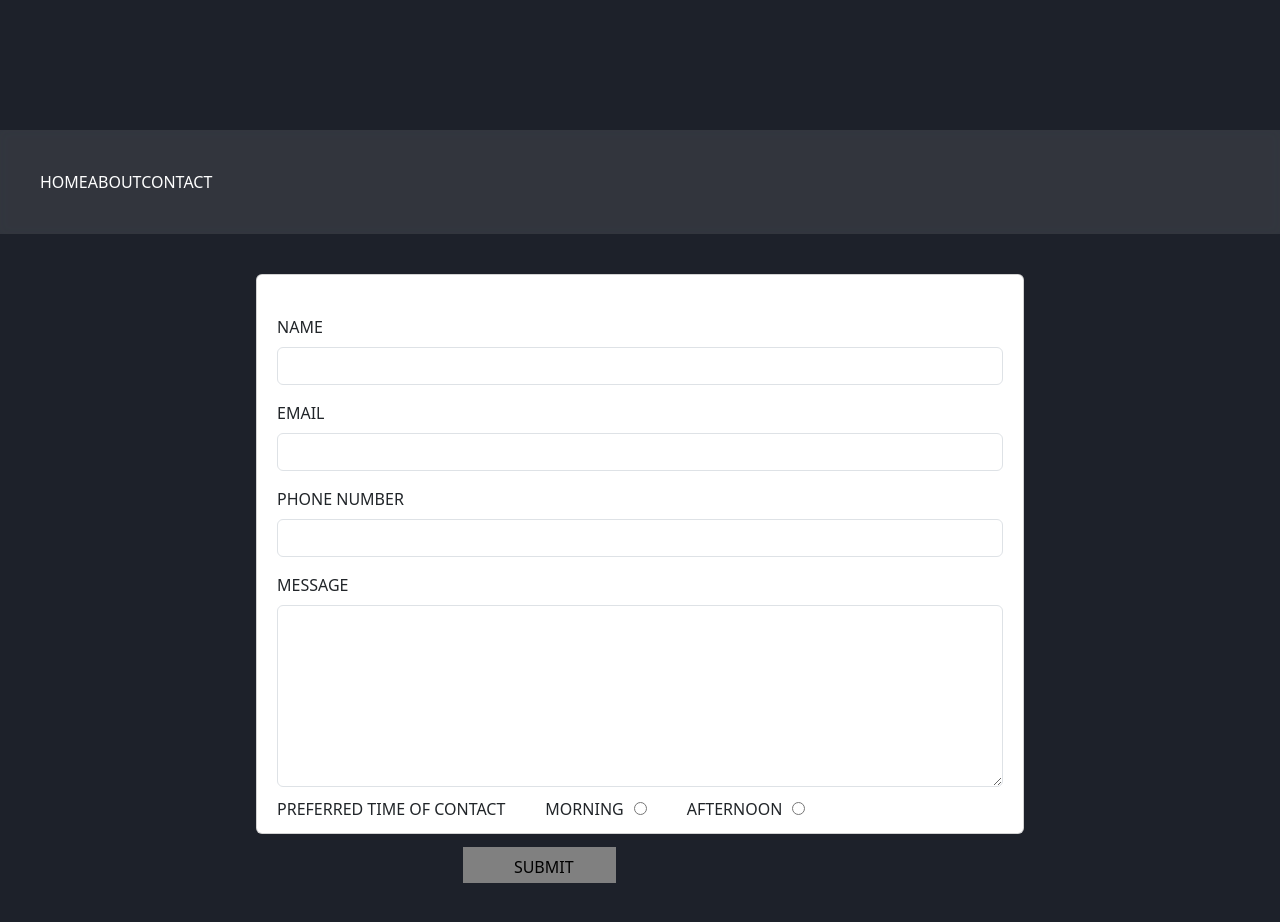
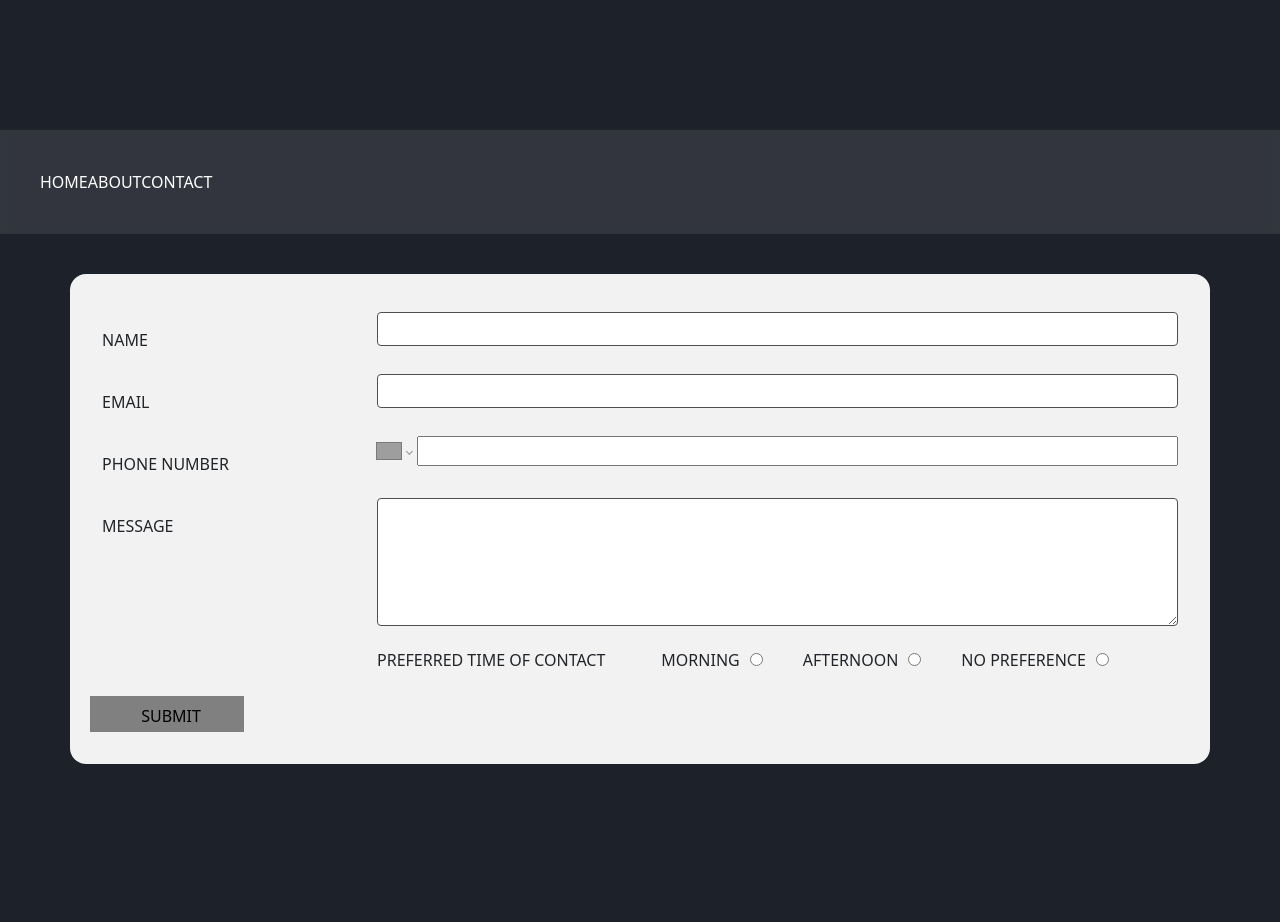
Before and after one commit to HeatherD2025/Personal_Website, a React (Vite) app: page /contactform in a window 1280 px wide. Shown: the top 922 px of the page. Built offline with nearby package versions, Linux system fonts and the light colour scheme; grey boxes are pictures that could not be loaded.

Commit message:
form fixes

```diff
--- a/package.json
+++ b/package.json
@@ -19,6 +19,7 @@
     "react-bootstrap": "^2.10.10",
     "react-dom": "^19.1.0",
     "react-google-recaptcha": "^3.1.0",
+    "react-phone-number-input": "^3.4.12",
     "react-redux": "^9.2.0",
     "react-router-dom": "^7.6.3",
     "reactive-button": "^1.3.15",
--- a/src/components/singleSelection.jsx
+++ b/src/components/singleSelection.jsx
@@ -34,6 +34,15 @@ function SingleSelection() {
               checked={selectedOption === 'afternoon'}
               onChange={handleOptionChange}
             />
+                      <label className="checkbox">NO PREFERENCE</label>
+            <input
+              type="radio"
+              id="noPreference"
+              name="TOD"
+              value="noPreference"
+              checked={selectedOption === 'noPreference'}
+              onChange={handleOptionChange}
+            />
         </div>
     </>
   )
--- a/src/pages/ContactForm.jsx
+++ b/src/pages/ContactForm.jsx
@@ -5,6 +5,8 @@ import emailjs from "@emailjs/browser";
 // import ReCAPTCHA from "react-google-recaptcha";
 import NavBar from "../components/Navbar";
 import SingleSelection from "../components/singleSelection";
+import 'react-phone-number-input/style.css'
+import PhoneInput from 'react-phone-number-input'
 
 export default function ContactForm() {
 
@@ -17,7 +19,7 @@ export default function ContactForm() {
 
   const [loading, setLoading] = useState(false);
   // const [recaptchaError, setRecaptchaError] = useState("");
-
+  const [value, setValue] = useState()
   // const recaptchaRef = useRef(null);
 
   useEffect(() => {
@@ -83,9 +85,10 @@ export default function ContactForm() {
               We'd Love To Hear From You!
             </h2> */}
 
-                <div className="card">
+
+               <div className="container">
                   <form onSubmit={handleSubmit}>
-                    <div className="mb-3">
+                    {/* <div className="mb-3">
                       <label
                         htmlFor="fullName"
                         className="form-label"
@@ -151,7 +154,82 @@ export default function ContactForm() {
                         onChange={handleChange}
                       />
                       <SingleSelection />
+                    </div> */}
+                    <div className="row">
+                      <div className="col-25">
+                        <label htmlFor="fullName">NAME</label>
+                      </div>
+                      <div className="col-75">
+                        <input
+                          type="text"
+                          id="fullName"
+                          name="fullName"
+                          value={formData.fullName}
+                          onChange={handleChange}
+                          required
+                        />
+                      </div>
                     </div>
+
+                    <div className="row">
+                      <div className="col-25">
+                        <label htmlFor="email">EMAIL</label>
+                      </div>
+                      <div className="col-75">
+                        <input
+                          type="text"
+                          id="email"
+                          name="email"
+                          value={formData.email}
+                          onChange={handleChange}
+                          required
+                        />
+                      </div>
+                    </div>
+
+
+                    <div className="row">
+                      <div className="col-25">
+                        <label htmlFor="phone">PHONE NUMBER</label>
+                      </div>
+                      <div className="col-75">
+                        <PhoneInput
+                          defaultCountry="US"
+                          type="phone"
+                          id="phone"
+                          name="phone"
+                          value={value}
+                          onChange={setValue}
+                        />
+                      </div>
+                    </div>
+
+                    <div className="row">
+                      <div className="col-25">
+                        <label htmlFor="message">MESSAGE</label>
+                      </div>
+                      <div className="col-75">
+                        <textarea
+                          id="message"
+                          name="message"
+                          rows={7}
+                          value={formData.message}
+                          onChange={handleChange}
+                          style={{height: "8em"}}
+                        />
+                          <SingleSelection />
+                      </div>
+                    </div>
+
+                    <div className="row">
+                      <button
+                        variant="secondary"
+                        className="submitButton"
+                        type="submit"
+                      >SUBMIT</button>
+                    </div>
+
+
                     {/* <div className="mb-3 text-center">
                       {" "}
                       <ReCAPTCHA
@@ -163,13 +241,13 @@ export default function ContactForm() {
                       )}
                     </div> */}
 
-                    <div>
+                    {/* <div>
                       <button
                         variant="secondary"
                         className="submitButton"
                         type="submit"
                       >SUBMIT</button>
-                    </div>
+                    </div> */}
                    </form>
                   </div>
 
--- a/src/styles/main.css
+++ b/src/styles/main.css
@@ -5,8 +5,8 @@ body {
 
 .quoteContainer {
   position: relative;
-  padding: 40px;
-  margin: 130px 0px 40px 0px;
+  padding: 5em;
+  margin: 5rem 0rem 5rem 0rem;
   overflow: hidden;
   z-index: 0;
 }
@@ -20,13 +20,13 @@ body {
   height: 100%;
   background-color: aliceblue;
   opacity: 0.1;
-  backdrop-filter: blur(5px);
+  backdrop-filter: blur(5em);
   z-index: -1;
 }
 
 .landingQuote {
   font-family: Arial, Helvetica, sans-serif ;
-  font-size: 40px;
+  font-size: 2rem;
   font-weight: 100;
   color: rgb(211, 213, 247);
   margin: 5vh;
@@ -36,7 +36,7 @@ body {
 
 .quoteEmphasis {
   font-family: Arial, Helvetica, sans-serif ;
-  font-size: 40px;
+  font-size: 3rem;
   color: rgb(211, 213, 247);
   margin-top: 20vh;
 
@@ -44,16 +44,10 @@ body {
 
 .quoteAuthor {
   font-family: Arial, Helvetica, sans-serif ;
-  font-size: 18px;
+  font-size: 1rem;
   color: rgb(211, 213, 247);
   display: flex;
-}
-
-.card {
-  width: 60vw;
-  height: 70vh;
-  padding: 40px 20px 20px 20px;
-  justify-self: anchor-center;
+  justify-content: right;
 }
 
 .checkboxSection {
@@ -73,20 +67,58 @@ body {
 }
 
 
+input[type=text], select, textarea{
+  width: 100%;
+  height: 2em;
+  padding: 1em;
+  border: 1px solid #4f4f4f;
+  border-radius: 4px;
+  box-sizing: border-box;
+  resize: vertical;
+}
 
-/* nav {
-  background-color: rgb(34, 32, 46);
-  padding-left: 30px;
-  padding-right: 30px;
-  width: auto;
-  position: fixed;
-  left: 0;
-  right: 0;
-  top: 0;
-  display: flex;
-  justify-content: space-between;
-  align-items: center;
-} */
+/* Style the label to display next to the inputs */
+label {
+  padding: 1em 1em 1em 0em;
+  display: inline-block;
+}
+
+/* Style the container */
+.container {
+  border-radius: 1em;
+  background-color: #f2f2f2;
+  padding: 2em;
+}
+
+/* Floating column for labels: 25% width */
+.col-25 {
+  float: left;
+  width: 25%;
+  margin-top: 6px;
+}
+
+/* Floating column for inputs: 75% width */
+.col-75 {
+  float: left;
+  width: 75%;
+  margin-top: 6px;
+}
+
+/* Clear floats after the columns */
+.row:after {
+  content: "";
+  display: table;
+  clear: both;
+}
+
+/* Responsive layout - when the screen is less than 600px wide, make the two columns stack on top of each other instead of next to each other */
+@media screen and (max-width: 600px) {
+  .col-25, .col-75, input[type=submit] {
+    width: 100%;
+    margin-top: 0;
+  }
+}
+
 
 
 .mainImage {
@@ -97,51 +129,7 @@ body {
   margin-right: 20px;
   overflow: clip;
 }
-.aboutMe {
-  font-family: "Trebuchet MS", "Lucida Sans Unicode", "Lucida Grande",
-    "Lucida Sans", Arial, sans-serif;
-  font-size: 15px;
-  color: rgb(235, 216, 247);
-  border-top: solid black 1px;
-  padding-top: 20px;
-  padding-bottom: 30px;
-  width: 100%;
-  display: grid;
-  justify-items: center;
-}
-.description {
-  display: flex;
-  flex-direction: column;
-  align-items: center;
-  margin: 10px 0px 10px 0px;
-}
-.myProjects {
-  display: flex;
-  width: 500px;
-  background-color: rgb(33, 50, 78);
-  width: 500px;
-  margin: 50px 10px 50px 10px;
-  padding: 10px 10px 10px 10px;
-  border: solid black 1px;
-  flex-direction: column;
-  align-items: center;
-}
-.container {
-  padding-top: 500px;
-}
-.projectContainer {
-  display: flex;
-  flex-wrap: wrap;
-  flex-direction: column;
-  align-content: center;
-}
 
-
-.label {
-  font-family: "Trebuchet MS", "Lucida Sans Unicode", "Lucida Grande",
-    "Lucida Sans", Arial, sans-serif;
-  color: rgb(235, 216, 247);
-}
 button {
   display: flex;
   flex-wrap: wrap;
```
Also changed, not shown: 1 other file (tests, documents, lock files or other folders).
